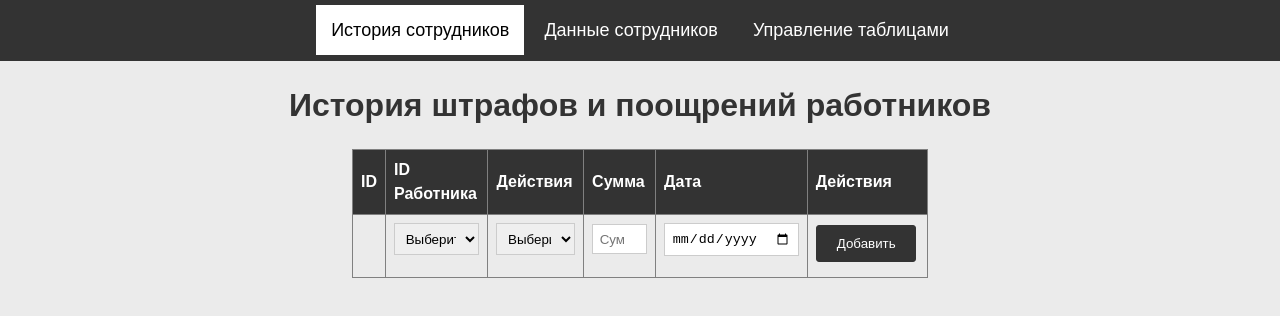
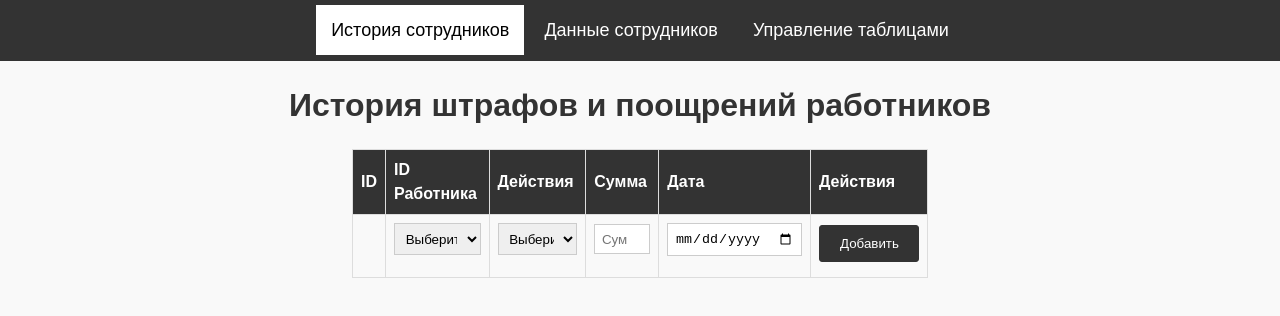
Before and after one commit to Ddstr0nt/HR, a website: page public/list.html in a window 1280 px wide. Drawn offline with Linux system fonts and the light colour scheme; no server answers.

Commit message:
Revert "update list table css"
This reverts commit 43503abe83ff32489a424d29121b3d1def7ff87c.

```diff
--- a/public/list.html
+++ b/public/list.html
@@ -76,7 +76,7 @@
             data.forEach((worker) => {
               const option = document.createElement("option");
               option.value = worker.id;
-              option.textContent = `${worker.fam} ${worker.name} ${worker.otch}`; // Предполагая, что у вас есть поля name и fam
+              option.textContent = `${worker.id}`; // Предполагая, что у вас есть поля name и fam
               workersSelect.appendChild(option);
             });
           })
--- a/public/style.css
+++ b/public/style.css
@@ -11,7 +11,7 @@ body {
   font-size: 16px;
   line-height: 1.5;
   color: #333;
-  background-color: #ebebeb;
+  background-color: #f9f9f9;
 }
 
 h1 {
@@ -56,7 +56,7 @@ table {
 
 th,
 td {
-  border: 1px solid #808080;
+  border: 1px solid #ddd;
   padding: 0.5em;
   text-align: left;
 }
@@ -96,6 +96,7 @@ select {
 /* Стили для кнопок */
 
 button {
+
   width: 100px;
   background-color: #333;
   color: #fff;
@@ -125,7 +126,7 @@ button:hover {
 }
 
 #workersTable td:last-child {
-  width: 225px;
+  width: 100px;
 }
 
 #listTable {
@@ -152,7 +153,3 @@ button:hover {
 #listTable td:nth-child(5) {
   width: 100px;
 }
-
-#listTable td:last-child {
-  width: 225px;
-}
```
